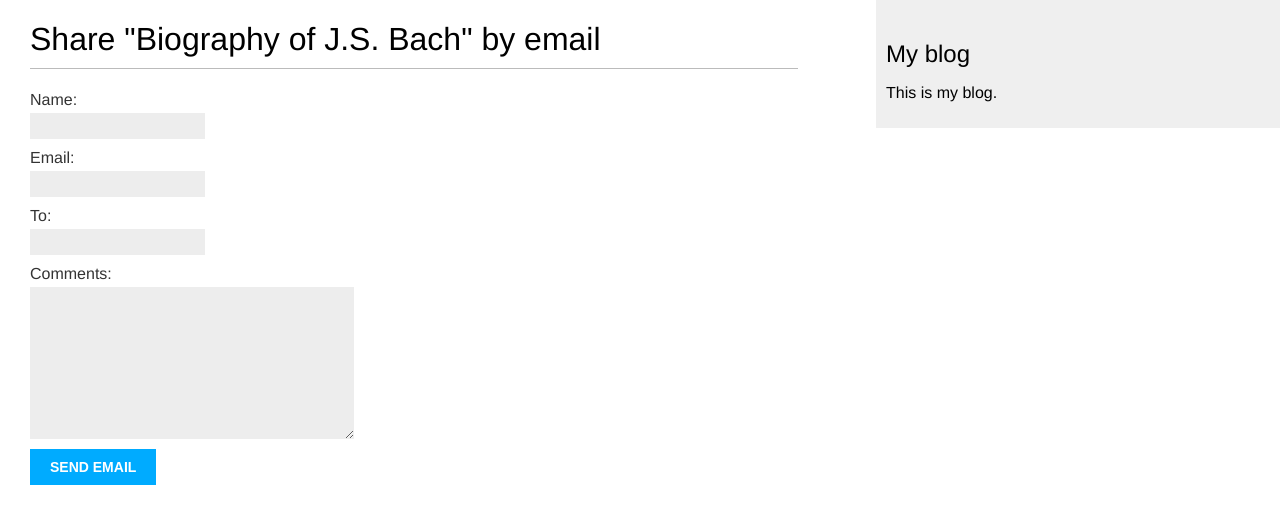
After one commit to flaugher/django2-by-example, a Django app: page /blog/4/share/ in a window 1280 px wide. The commit adds this page. Shown: the top 524 px of the page. Run offline with Django 3.2, Linux system fonts and the light colour scheme; data comes from the database, SQL or seed files in the repository.

Commit message:
Fix problems that prevented form from posting and sending email

```diff
--- a/mysite/blog/templates/blog/post/detail.html
+++ b/mysite/blog/templates/blog/post/detail.html
@@ -10,4 +10,8 @@
   Published {{ post.publish }} by {{ post.author }}
 </p>
 {{ post.body|linebreaks }}
+<p>
+  {% comment %} Use namespace 'blog' and the URL named post_share and pass the post ID {% endcomment %}
+  <a href="{% url "blog:post_share" post.id %}">Share this post</a>
+</p>
 {% endblock content %}
--- /dev/null
+++ b/mysite/blog/templates/blog/post/share.html
@@ -0,0 +1,22 @@
+{% extends 'blog/base.html' %}
+
+{% block title %}Share a post{% endblock title %}
+
+{% block content %}
+  {% if sent %}
+    <h1>Email successfully sent</h1>
+    <p>"{{ post.title }}" was successfully sent to {{ form.cleaned_data.to }}</p>
+  {% else %}
+    <h1>Share "{{ post.title }}" by email</h1>
+    <form action='{% url 'blog:post_share' post.id %}' method='post'>
+      {% for field in form %}
+        <div>
+          {{ field.errors }}
+          {{ field.label_tag }} {{ field }}
+        </div>
+      {% endfor %}
+      {% csrf_token %}
+      <input type="submit" value="Send email">
+    </form>
+  {% endif %}
+{% endblock content %}
--- a/mysite/blog/urls.py
+++ b/mysite/blog/urls.py
@@ -13,5 +13,5 @@ urlpatterns = [
     # blog/2019/11/28/a-blog-post/
     path('<int:year>/<int:month>/<int:day>/<slug:post>/', views.post_detail, name='post_detail'),
     # blog/25/share/
-    path('<int:post_id/share/', views.post_share, name='post_share'),
+    path('<int:post_id>/share/', views.post_share, name='post_share'),
 ]
--- a/mysite/blog/views.py
+++ b/mysite/blog/views.py
@@ -1,8 +1,11 @@
+from pdb import set_trace as debug
+
 from django.core.mail import send_mail
 from django.core.paginator import EmptyPage, PageNotAnInteger, Paginator
 from django.shortcuts import get_object_or_404, render
 from django.views.generic import ListView
 
+from .forms import EmailPostForm
 from .models import Post
 
 
@@ -39,7 +42,7 @@ def post_share(request, post_id):
             # Send email.  build_absolute_uri builds a complete email including
             # the HTTP schema and hostname.
             post_url = request.build_absolute_uri(
-                post.get_absolute_url())
+                post.get_absolute_url()
             )
             subject = '{} ({}) recommends you reading " {}"'.format(
                 cd['name'], cd['email'], post.title
--- a/mysite/mysite/settings.py
+++ b/mysite/mysite/settings.py
@@ -37,6 +37,7 @@ INSTALLED_APPS = [
     'django.contrib.sessions',
     'django.contrib.messages',
     'django.contrib.staticfiles',
+    'django_template_check',
     'blog.apps.BlogConfig',
 ]
 
--- /dev/null
+++ b/requirements-to-freeze.txt
@@ -0,0 +1,3 @@
+Django
+isort
+django-template-check
```
Also changed, not shown: mysite/blog/forms.py (renamed from mysite/blog/templates/forms.py).
